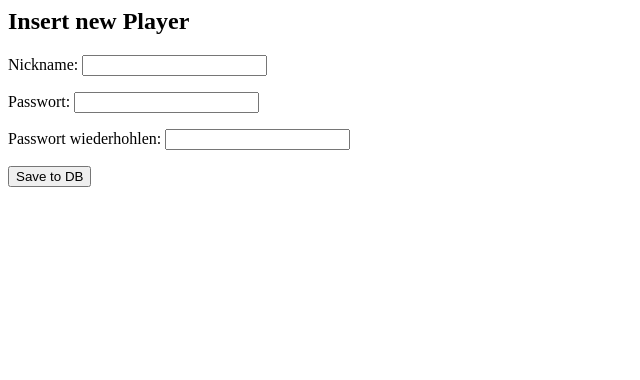
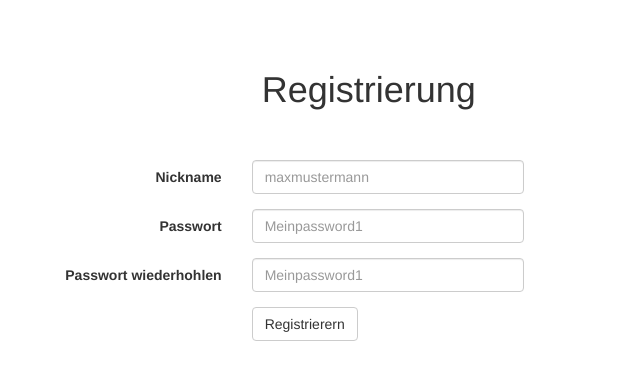
Before and after one commit to martingratt/webproject_semester2, a PHP site: page /register.php in a window 1280 px wide. Shown: the top 380 px of the page, without its empty margins (0-640 px from the left). Run offline with PHP 8.4, Linux system fonts and the light colour scheme.

Commit message:
SQL DB geändert, einige Sachen in register.php, index.php und insert...php geändert

```diff
--- a/hangman/register.php
+++ b/hangman/register.php
@@ -1,41 +1,69 @@
-<?php
 
-?>
 
 <html>
 <head>
     <title>
         register
     </title>
+    <link rel="stylesheet" href="css/bootstrap.css">
 </head>
 <body>
 
-<?php
-$errorUserNameExists = false;
-
-if (isset($_POST["submit"])){
-
-        //werte prüfen - evtl. einfügen wenn alles passt
-        //falls was nicht passt - error setzen
-        require_once('insertNewPlayer.php');
-    }
-?>
-
-<h2>Insert new Player</h2>
+<div class="col-sm-offset-2 col-sm-10">
+    <h1>Registrierung</h1>
+    <br>
+    <br>
+</div>
 
 <form action="register.php" type="submit" method="post">
 
-    <?php if($errorUserNameExists): ?>
-    <p>Der Benutzer existiert bereits - bitte einen anderen wählen</p>
-    <?php endif; ?>
-    <p>Nickname: <input type="text" name="nickname"/></p>
-    <p>Passwort: <input type="password" name="passwort"/></p>
-    <p>Passwort wiederhohlen: <input type="password" name="passwortwh"/></p>
+    <div class="form-horizontal">
 
-    <input type="submit" value="Save to DB" name="submit"/>
+        <div class="form-group">
+            <label for ="nickname" class="col-sm-2 control-label">Nickname</label>
+            <div class="col-sm-3">
+                <input type="text" name="nickname" class="form-control" placeholder="maxmustermann" required>
+            </div>
+        </div>
+
+        <div class="form-group">
+            <label for ="nickname" class="col-sm-2 control-label">Passwort</label>
+            <div class="col-sm-3">
+                <input type="password" name="passwort" class="form-control" placeholder="Meinpassword1" required>
+            </div>
+        </div>
+
+        <div class="form-group">
+            <label for ="nickname" class="col-sm-2 control-label">Passwort wiederhohlen</label>
+            <div class="col-sm-3">
+                <input type="password" name="passwortwh" class="form-control" placeholder="Meinpassword1" required>
+            </div>
+        </div>
+
+        <div class="form-group">
+            <div class="col-sm-offset-2 col-sm-10">
+                <input type="submit" class="btn btn-default" value="Registrierern" name="submit"/>
+            </div>
+        </div>
+
+    </div>
 
 
+    <div class="col-sm-offset-2 col-sm-10">
+        <?php
+        $errorUserNameExists = false;
+
+        if (isset($_POST["submit"])){
+
+            //werte prüfen - evtl. einfügen wenn alles passt
+            //falls was nicht passt - error setzen
+            require_once('insertNewPlayer.php');
+        }
+        ?>
+    </div>
 
 </form>
+
 </body>
+
 </html>
```
Also changed, not shown: hangman/index.php (+43 -15 lines), hangman/insertNewPlayer.php (+15 -10 lines), sql_befehle.sql (+7 -6 lines), webprojekt/Hier bitte nicht weiterarbeiten, war von mir ein erster entwurf des logins.txt (added).
